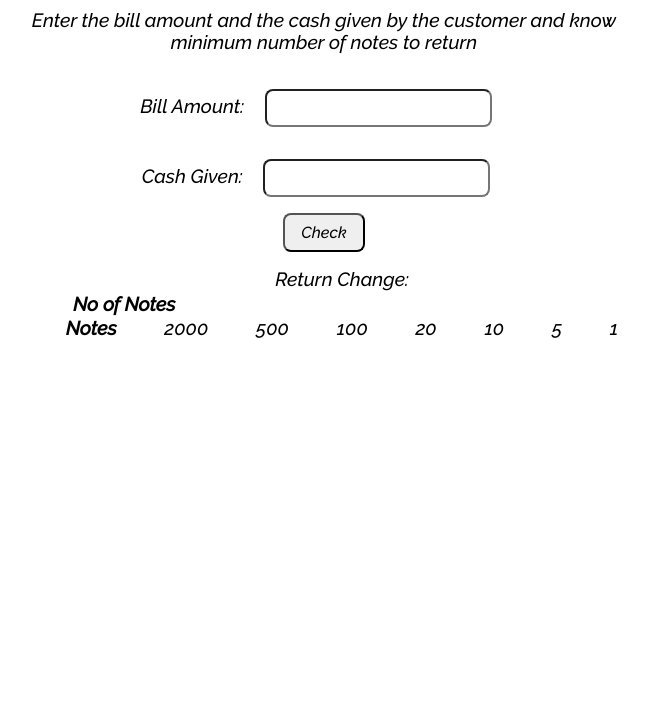
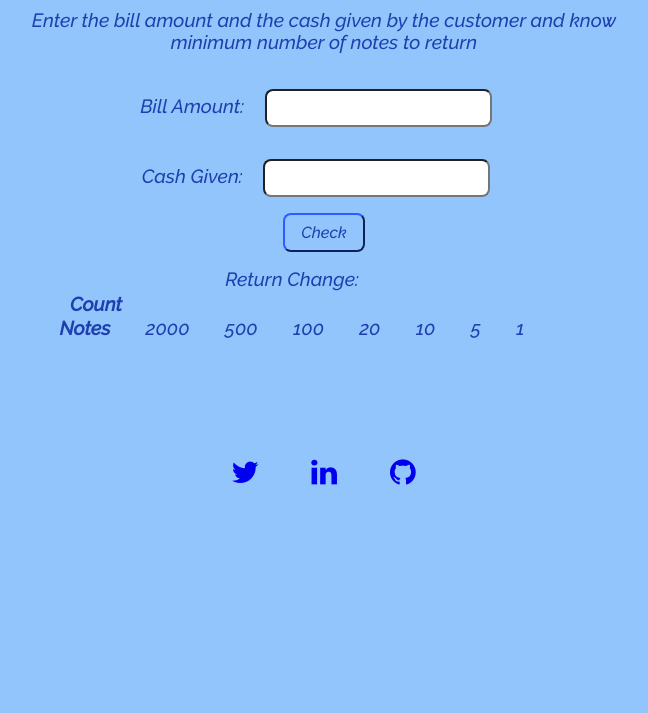
Before and after one commit to dev-prabhat/cash-register, a plain HTML site: page index.html in a window 1280 px wide. Shown: the part 87-800 px from the top of the page, without its empty margins (316-964 px from the left). Drawn offline with Linux system fonts and the light colour scheme.

Commit message:
styling completed

```diff
--- a/index.html
+++ b/index.html
@@ -5,6 +5,10 @@
     <meta http-equiv="X-UA-Compatible" content="IE=edge" />
     <meta name="viewport" content="width=device-width, initial-scale=1.0" />
     <link rel="stylesheet" href="styles.css" />
+    <link
+      rel="stylesheet"
+      href="https://cdnjs.cloudflare.com/ajax/libs/font-awesome/4.7.0/css/font-awesome.min.css"
+    />
     <title>Cash Register</title>
   </head>
   <body>
@@ -28,7 +32,7 @@
         Return Change:
       </caption>
       <tr class="trow">
-        <th>No of Notes</th>
+        <th>Count</th>
         <td class="no-of-notes"></td>
         <td class="no-of-notes"></td>
         <td class="no-of-notes"></td>
@@ -48,6 +52,26 @@
         <td>1</td>
       </tr>
     </table>
+    <footer>
+      <a
+        href="https://twitter.com/prabhat_singh97"
+        target="_blank"
+        class="fa fa-twitter"
+        style="font-size: 30px"
+      ></a>
+      <a
+        href="https://www.linkedin.com/in/prabhat-singh-93a54b1b6/"
+        target="_blank"
+        class="fa fa-linkedin"
+        style="font-size: 30px"
+      ></a>
+      <a
+        href="https://github.com/dev-prabhat"
+        target="_blank"
+        class="fa fa-github"
+        style="font-size: 30px"
+      ></a>
+    </footer>
     <script src="app.js" type="text/javascript"></script>
   </body>
 </html>
--- a/styles.css
+++ b/styles.css
@@ -1,4 +1,9 @@
 @import url('https://fonts.googleapis.com/css2?family=Raleway:ital,wght@1,500&display=swap');
+
+html{
+    background-color: #93C5FD;
+    color: #1E40AF;
+}
 
 body{
     max-width: 600px;
@@ -7,6 +12,20 @@ body{
     font-size: larger;
     font-family: 'Raleway', sans-serif;
 }
+
+.fa{
+    padding: 20px;
+    width: 30px;
+    text-align: center;
+    text-decoration: none;
+    margin: 5px 2px;
+    border-radius: 50%;
+}
+
+.fa:hover{
+    opacity: 0.7;
+}
+
 .input #bill-amount{
     margin: 1rem;
     padding: 0.5rem;
@@ -24,6 +43,9 @@ body{
     padding: 0.5rem 1rem;
     font-size: 1rem;
     border-radius: 0.5rem;
+    background-color: #93C5FD;
+    color: #1E40AF;
+    border-color: #1E40AF;
 }
 #error-message{
     margin: 1rem;
@@ -32,9 +54,15 @@ body{
     margin: 1rem;
 }
 
+
 .trow{
     display: flex;
     flex-direction: row;
     justify-content: space-around;
-    width: 600px;
+    width: 500px;
+    text-align: justify;
 }
+
+footer{
+    margin-top: 15%;
+}
```
